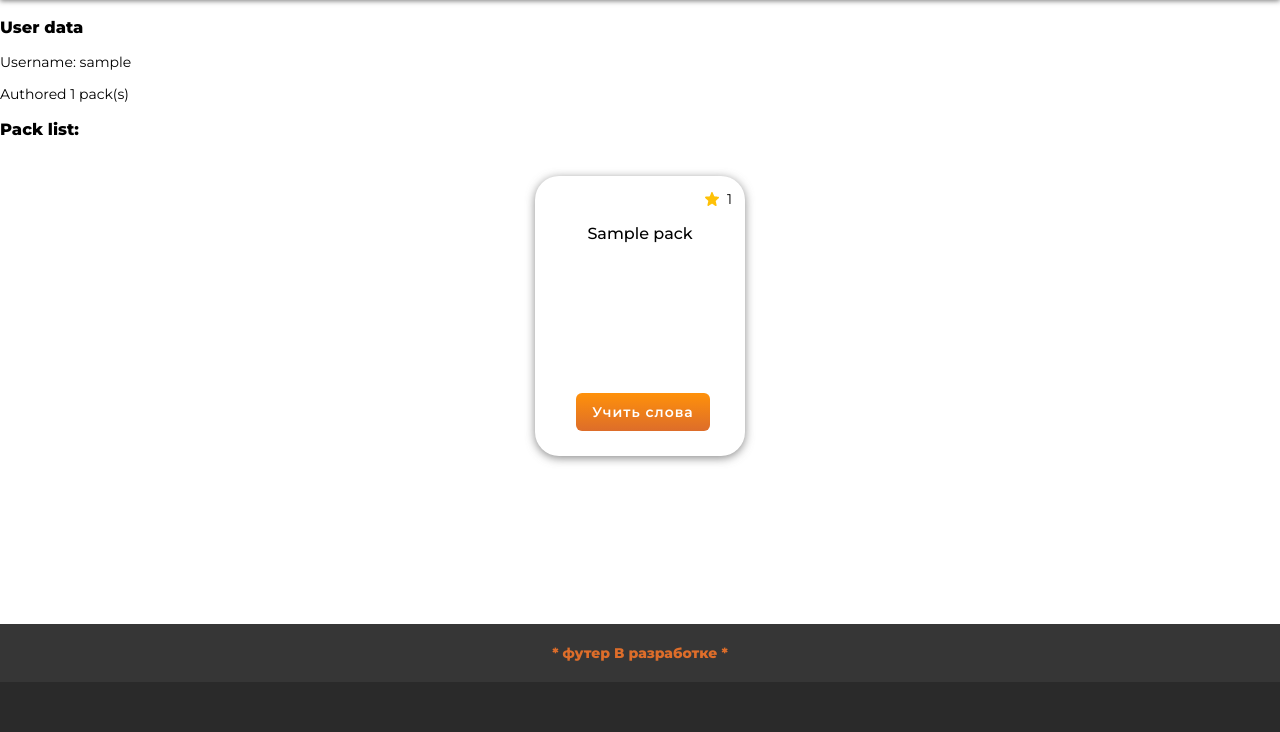
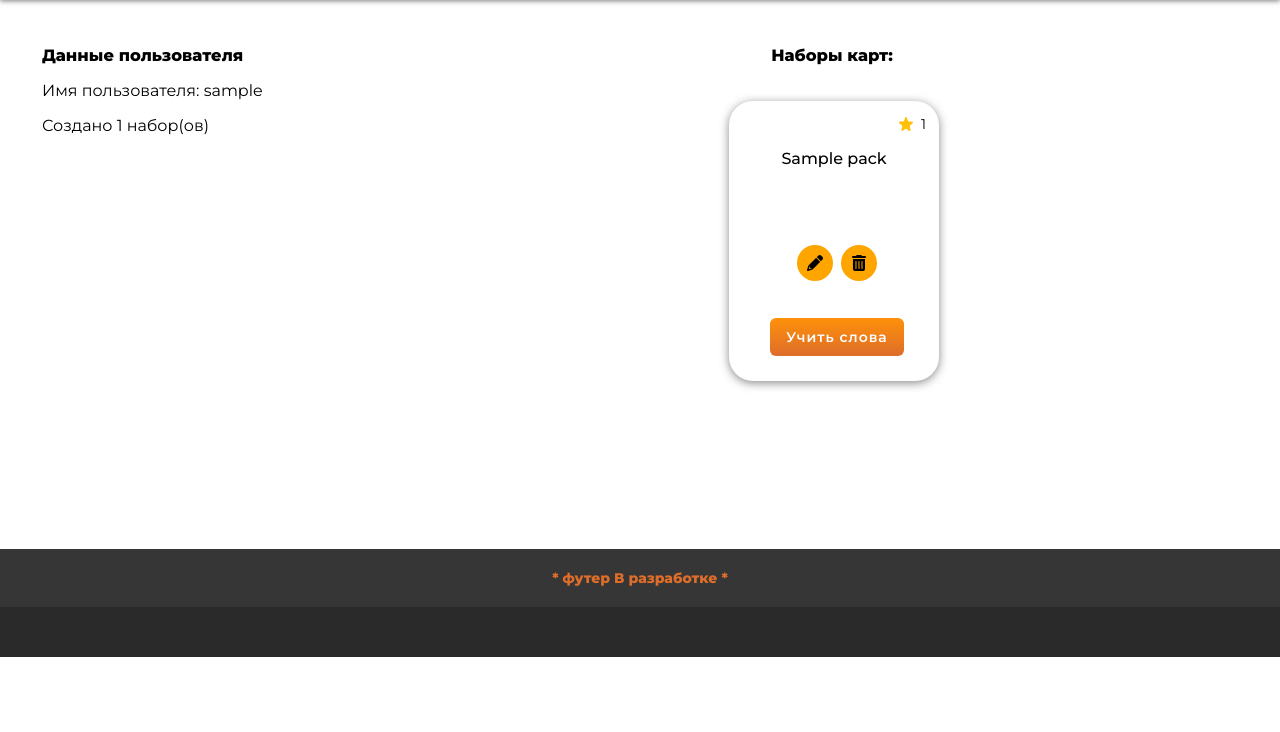
Before and after one commit to MichaelPotemkin/Flashcards, a Django app: page /profile/1 in a window 1280 px wide. Shown: the part 143-875 px from the top of the page. After the commit the page ends 800 px from the top, so only its background shows below. Run offline with Django 4.2, Linux system fonts and the light colour scheme; tables that the repository leaves empty hold one stand-in row (values such as "Sample post"); parts of the project's set-up code (start-up, migrations or seed data) failed here and were passed over.

Commit message:
major changes

```diff
--- a/static/css/style.css
+++ b/static/css/style.css
@@ -6,6 +6,13 @@ body{
     font-family: 'Montserrat', sans-serif;
     font-size: 14px;
     min-height: 100vh;
+}
+.text-align-center{
+    text-align: center;
+}
+.examples-text{
+    font-family: 'Montserrat', sans-serif;
+    font-size: 16px;
 }
 .special-link-a{
     text-decoration: none;
@@ -461,6 +468,125 @@ footer{
     padding: 0;
 }
 
+.additional-butn{
+    font-size: 16px;
+    background: orange;
+    color: black;
+    border-radius: 50%;
+    display: flex;
+    text-align: center;
+    justify-content: center;
+    align-items: center;
+    width: 36px;
+    height: 36px;
+    text-decoration: none;
+    margin-right: 8px;
+    border: none;
+    cursor: pointer;
+}
+.additional-butn:last-child{
+    margin-right: 0;
+}
+.position-additional-butn{
+    display: flex;
+    align-items: center;
+    position: absolute;
+    bottom: 100px;
+    margin-left: 6px;
+}
+
+/*? ---------- СТИЛИ ДЛЯ POP UP ---------- ?*/
+
+.block-scroll{
+    overflow: hidden;
+}
+.dark-fon{
+    position: fixed;
+    display: none;
+    width: 100%;
+    height: 110vh;
+    background: rgba(0,0,0,0.5);
+    z-index: 999;
+}
+.position-all-popup{
+    height: 100%;
+    display: flex;
+    flex-direction: column;
+    justify-content: center;
+}
+.style-confirm-btn{
+    background: linear-gradient(to bottom, #FF910A, #DD6D2A);
+    text-align: center;
+    width: 48px;
+    padding: 10px 0;
+    border: none;
+    border-radius: 16px;
+    color: white;
+    font-weight: 600;
+    letter-spacing: 1px;
+    margin-right: 20px;
+    margin-left: 20px;
+    cursor: pointer;
+    text-decoration: none;
+}
+.confirm-btn:last-child{
+    margin-right: 0;
+    margin-left: 0;
+}
+.text-popup{
+    text-align: center;
+}
+.modal_window{
+    width: 240px;
+    height: 200px;
+    position: fixed;
+    margin: 0 auto;
+    border-radius: 16px;
+    left: 0;
+    right: 0;
+    z-index: 9999;
+    background: #fff;
+    top: 50%;
+    transform: translate(0 , -50%);
+}
+.modal-window-wrapper{
+
+}
+.visibility-visible{
+    visibility: visible;
+}
+.visibility-hidden{
+    visibility: hidden;
+}
+.position-cross-btn{
+    display: flex;
+    justify-content: center;
+}
+.close-popup-btn{
+
+}
+.display-block{
+    display: block;
+}
+.display-none{
+    display: none;
+}
+
+/*? ---------- СТИЛИ ДЛЯ СТРАНИЦЫ ПРОФИЛЯ --------- ?*/
+
+.profile-section-wrapper{
+    display: flex;
+}
+.profile-left-section{
+    width: 30%;
+    margin-top: 2em;
+    margin-left: 3em;
+}
+.profile-right-section{
+    width: 70%;
+    margin-top: 2em;
+}
+
 /*?? ------------- MEDIA ------------ ??*/
 
 @media (max-width:1200px) {
@@ -552,4 +678,18 @@ footer{
     .form-size .errorlist {
         width: 50%;
     }
+
+    /*?---- Адаптив страницы профиля -----?*/
+
+    .profile-section-wrapper{
+        flex-direction: column;
+    }
+    .profile-left-section{
+        width: 90%;
+        margin-left: 0;
+        padding-left: 2.5em;
+    }
+    .profile-right-section{
+        width: 100%;
+    }
 }
--- a/static/script/app.js
+++ b/static/script/app.js
@@ -21,7 +21,7 @@ if (w < 1000) {
 console.log(cards_array)
 
 
-// Модальное окно для логаута
+// Убираем у инпутов регистации и взода подсказывающее окно
 
 let array_register_inputs = ['register-form-input-username','register-form-input-email','register-form-input-password1','register-form-input-password2','id_username', 'login-form-input-password']
 
--- a/templates/base.html
+++ b/templates/base.html
@@ -16,6 +16,8 @@
     <title>{% block title %}Flashcards{% endblock title %}</title>
 </head>
 <body>
+<div class="dark-fon">
+</div>
 <div class="wrapper">
     <!-- ХЕДЕР -->
     <header>
@@ -29,8 +31,7 @@
                     <div class="header-logo__login-block">
                         {% if user.is_authenticated %}
                             <div class="user-is-authenticated">
-                                    <a href="{% url 'profile' user.id %}" class="login-button style-login-button"><i class="far fa-user"></i></a>
-                                    <button class="login-button style-login-button"><i class="fas fa-sign-out-alt"></i></button>
+                                <a href="{% url 'profile' user.id %}" class="login-button style-login-button"><i class="far fa-user"></i></a><button class="login-button style-login-button" id="button-reg"><i class="fas fa-sign-out-alt popup-btn"></i></button>
                             </div>
                         {% else %}
                                     <a href="{% url 'register' %}" class="login-button style-login-button">Register</a>
@@ -82,6 +83,17 @@
         </div>
         <div class="background-footer-down"></div>
     </footer>
+    <div class="modal_window visibility-hidden" id="popup-reg">
+        <div class="position-all-popup">
+            <p class="text-popup">Вы точно хотите выйти?</p>
+            <div class="position-cross-btn">
+                <a href="{% url 'logout' %}" class="style-confirm-btn">Да</a>
+                <button class="close-popup-btn style-confirm-btn" id="close-reg">Нет</button>
+            </div>
+        </div>
+    </div>
 </div>
+
+<script src={% static "script/popup.js" %}></script>
 </body>
 </html>
--- a/templates/cards/profile.html
+++ b/templates/cards/profile.html
@@ -1,31 +1,45 @@
 {% extends "base.html" %}
 
 {% block content %}
+    <div class="dark-fon">
+    </div>
+    <div class="profile-section-wrapper">
         <div class="profile-left-section">
-        <h3>User data</h3>
-        <p>Username: {{ profile_owner.username }}</p>
-        <p>Authored {{ packs|length }} pack(s)</p>
+            <h3>Данные пользователя</h3>
+            <p class="examples-text">Имя пользователя: {{ profile_owner.username }}</p>
+            <p class="examples-text">Создано {{ packs|length }} набор(ов)</p>
         </div>
-    <div>
+
         <div class="profile-right-section">
-        <h3>Pack list:</h3>
+        <h3 class="text-align-center">Наборы карт:</h3>
         <div class="cards-wrapper">
             {% for pack in packs %}
                 <div class="card">
                     <p class="pack-rating">{{ pack.rating }}</p>
                     <p class="pack-title p1">{{ pack.title }}</p>
                     <button class="pack-btn"><a class="special-link-a navigate-cardpack-link" href="{% url 'learn' pack.id %}">Учить слова</a></button>
-                <ul>
+                    <div class="position-additional-butn">
+                        <a href="{% url 'edit' pack.id %}" class="additional-butn"><i class="fa-solid fa-pencil"></i></a>
+                        <button class="additional-butn delete-popup-btn"><i class="fa-solid fa-trash-can"></i></button>
+                    </div>
                         {% if user.is_authenticated and user == profile_owner %}
-                        <li><a href="{% url 'edit' pack.id %}">Edit</a></li>
-                        <li><a href="{% url 'delete' pack.id %}">Delete</a></li>
+
                         {% endif %}
-                </ul>
                 </div>
 
             {% endfor %}
         </div>
     </div>
-
+    </div>
+    <div class="modal-window-wrapper">
+        <div class="modal_window visibility-hidden" id="popup-del">
+            <div class="position-all-popup">
+                <p class="text-popup">Вы точно хотите удалить?</p>
+                <div class="position-cross-btn">
+                    <a href="{% url 'delete' pack.id %}" class="style-confirm-btn">Да</a>
+                    <button class="style-confirm-btn close-popup-btn" id="close-reg">Нет</button>
+                </div>
+            </div>
+        </div>
     </div>
 {% endblock %}
```
Also changed, not shown: static/script/popup.js (added, +81 -0 lines). Lines whose indentation alone changed are shown as unchanged.
